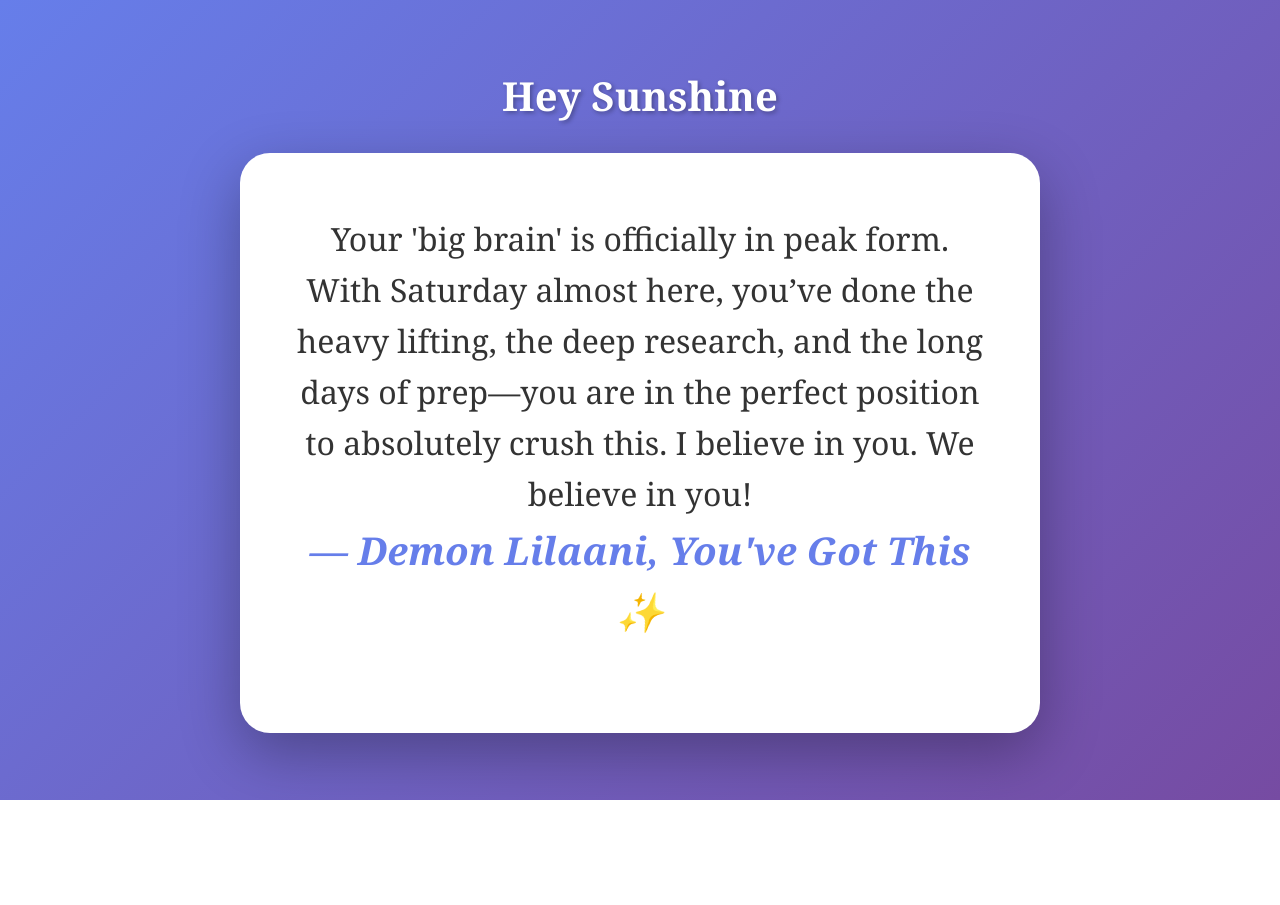
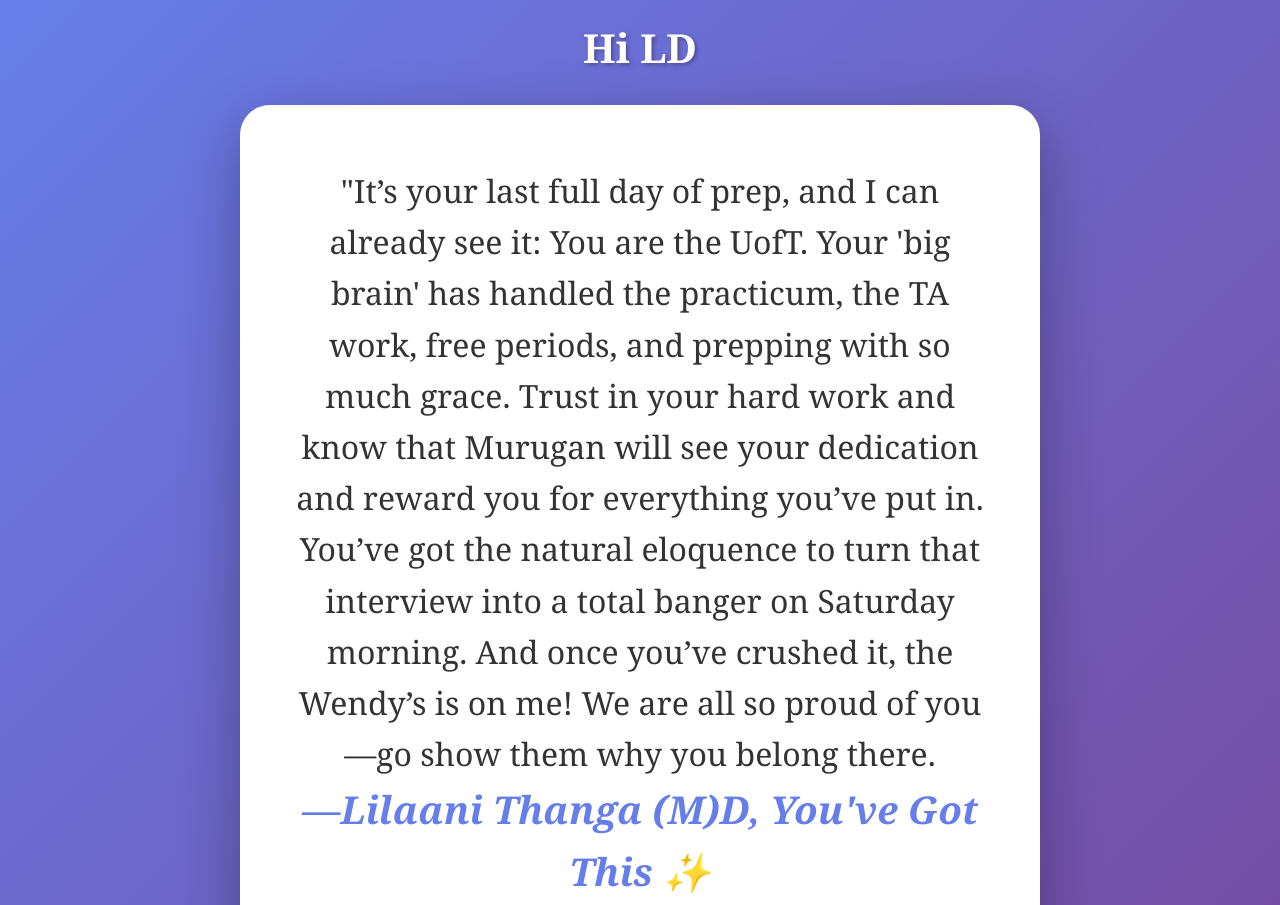
Before and after one commit to Dinoyan/dinoyan.github.com, a plain HTML site: page index.html in a window 1280 px wide. Shown: the top 905 px of the page. Before the commit the page ends 800 px from the top, so only its background shows below. Drawn offline with Linux system fonts and the light colour scheme.

Commit message:
Update index.html

```diff
--- a/index.html
+++ b/index.html
@@ -97,11 +97,13 @@
 </head>
 <body>
     <div class="container">
-        <h1 class="name-header">Hey Sunshine</h1>
+        <h1 class="name-header">Hi LD</h1>
          <div class="quote-card">
             <div class="quote-text">
-Your 'big brain' is officially in peak form. With Saturday almost here, you’ve done the heavy lifting, the deep research, and the long days of prep—you are in the perfect position to absolutely crush this. I believe in you. We believe in you!
-                <div class="quote-author">— Demon Lilaani, You've Got This ✨</div>
+                "It’s your last full day of prep, and I can already see it: You are the UofT. Your 'big brain' has handled the practicum, the TA work, free periods, and prepping with so much grace.
+
+Trust in your hard work and know that Murugan will see your dedication and reward you for everything you’ve put in. You’ve got the natural eloquence to turn that interview into a total banger on Saturday morning. And once you’ve crushed it, the Wendy’s is on me! We are all so proud of you—go show them why you belong there.
+                <div class="quote-author">—Lilaani Thanga (M)D, You've Got This ✨</div>
         </div>
     </div>
 </body>
```
